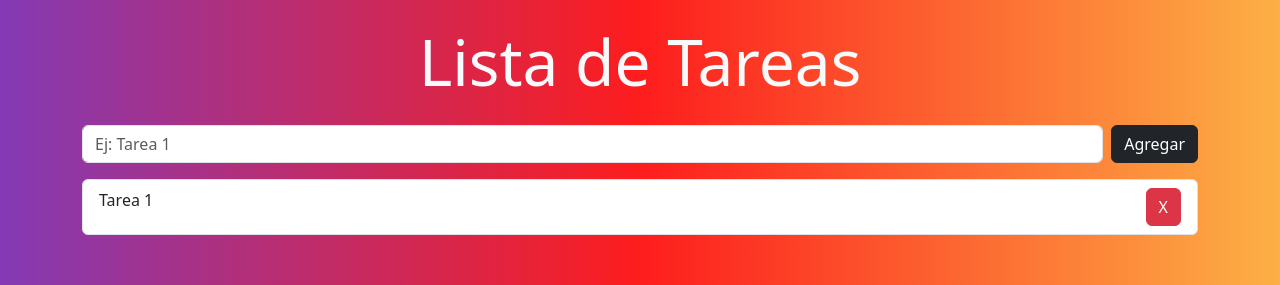
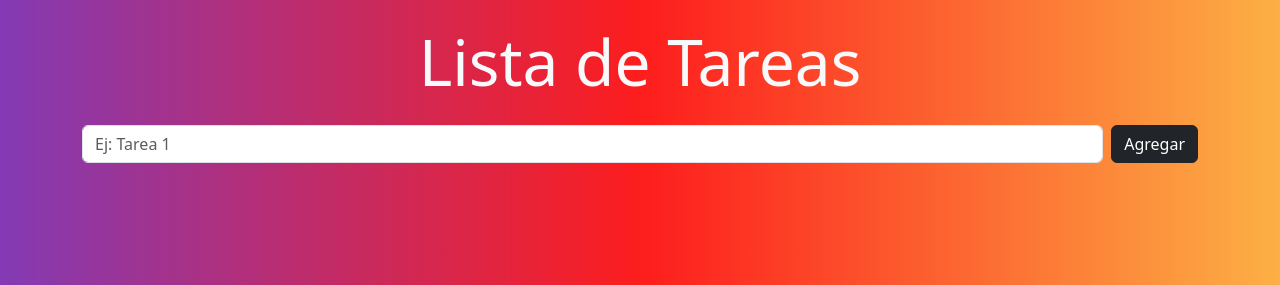
Before and after one commit to alejoh12/e4-tpReact, a React (Vite) app: page / in a window 1280 px wide. Shown: the top 285 px of the page. Built offline with nearby package versions, Linux system fonts and the light colour scheme.

Commit message:
Tareas agregadas.

```diff
--- a/src/components/FormularioTarea.jsx
+++ b/src/components/FormularioTarea.jsx
@@ -6,14 +6,14 @@ import { useState } from "react";
 
 const FormularioTarea = () => {
   const [tarea, setTarea] = useState("");
-  const [lista, setLista] = useState("");
+  const [lista, setLista] = useState([]);
 
   const handleSubmit = (e) => {
     e.preventDefault();
     // guardar en la lista - (spread)
-    setLista([...lista, tarea])
+    setLista([... lista, tarea]);
     setTarea("");
-  }
+  };
 
   return (
     <section className="my-4">
@@ -30,7 +30,7 @@ const FormularioTarea = () => {
           </Button>
         </Form.Group>
       </Form>
-      <ListaTareas></ListaTareas>
+      <ListaTareas lista={lista}></ListaTareas>
     </section>
   );
 };
--- a/src/components/ItemTarea.jsx
+++ b/src/components/ItemTarea.jsx
@@ -1,9 +1,9 @@
 import { Button, ListGroup } from "react-bootstrap";
 
-const ItemTarea = () => {
+const ItemTarea = ({tarea}) => {
   return (
     <ListGroup.Item className="d-flex justify-content-between">
-      Tarea 1 <Button variant="danger">X</Button>
+      {tarea} <Button variant="danger">X</Button>
     </ListGroup.Item>
   );
 };
--- a/src/components/ListaTareas.jsx
+++ b/src/components/ListaTareas.jsx
@@ -1,11 +1,13 @@
 import ListGroup from "react-bootstrap/ListGroup";
 import ItemTarea from "./ItemTarea";
 
-const ListaTareas = () => {
+const ListaTareas = ({ lista }) => {
   return (
-      <ListGroup>
-        <ItemTarea></ItemTarea>
-      </ListGroup>
+    <ListGroup>
+      {lista.map((item, indice) => (
+        <ItemTarea key={indice} tarea={item}></ItemTarea>
+      ))}
+    </ListGroup>
   );
 };
 
```
